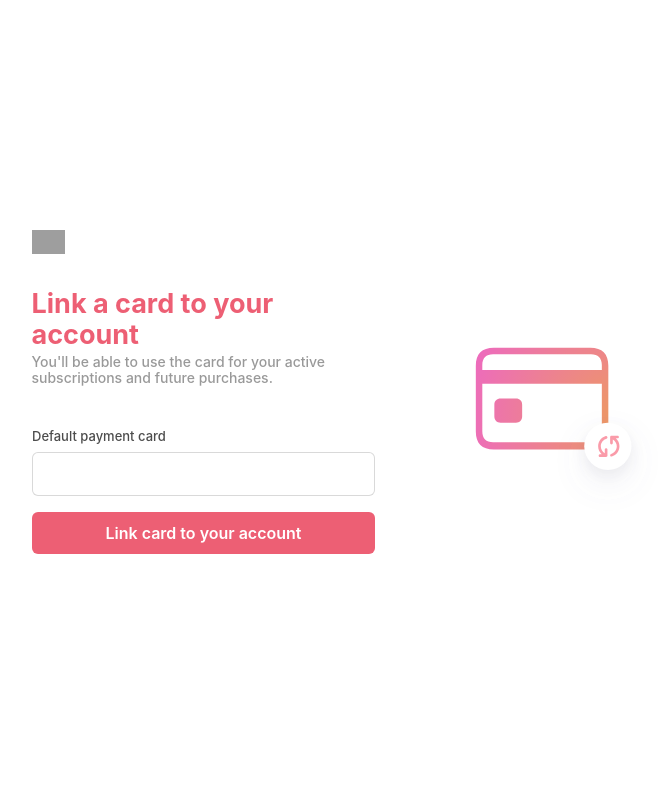
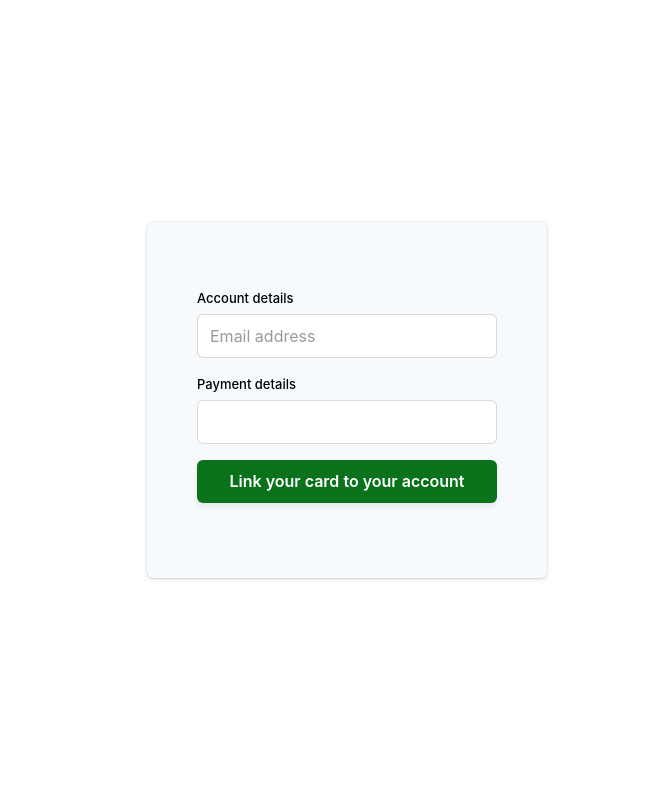
Before and after one commit to stripe-samples/saving-card-without-payment, a PHP site: page / in a window 1280 px wide. Shown: the whole page, without its empty margins (293-952 px from the left). Run offline with PHP 8.4, Linux system fonts and the light colour scheme; some libraries are stand-ins or nearby versions; grey boxes are pictures that could not be loaded.

Commit message:
Updated UI to fit with docs theme

```diff
--- a/client/css/global.css
+++ b/client/css/global.css
@@ -1,17 +1,16 @@
 /* Variables */
 :root {
-  --gray-offset: rgba(0, 0, 0, 0.03);
+  --body-color: rgb(247, 250, 252);
+  --button-color: rgb(30, 166, 114);
+  --accent-color: #0a721b;
+  --secondary-color: #ed5f74;
+  --link-color: #ffffff;
+  --font-color: rgb(105, 115, 134);
   --gray-border: rgba(0, 0, 0, 0.15);
   --gray-light: rgba(0, 0, 0, 0.4);
-  --gray-mid: rgba(0, 0, 0, 0.7);
-  --gray-dark: rgba(0, 0, 0, 0.9);
-  --body-color: var(--gray-mid);
-  --headline-color: var(--gray-dark);
-  --accent-color: #0066f0;
   --body-font-family: -apple-system, BlinkMacSystemFont, sans-serif;
   --radius: 6px;
-  --logo-image: url("https://cdn.glitch.com/804a52b5-e10e-4c27-a231-c2fff9bfec0f%2FKAVHOLM.svg?v=1561585740202");
-  --form-width: 343px;
+  --form-width: 400px;
 }
 
 /* Base */
@@ -21,27 +20,7 @@
 body {
   font-family: var(--body-font-family);
   font-size: 16px;
-  color: var(--body-color);
   -webkit-font-smoothing: antialiased;
-}
-h1,
-h2,
-h3,
-h4,
-h5,
-h6 {
-  color: var(--body-color);
-  margin-top: 2px;
-  margin-bottom: 4px;
-}
-h1 {
-  font-size: 27px;
-  color: var(--headline-color);
-}
-h4 {
-  font-weight: 500;
-  font-size: 14px;
-  color: var(--gray-light);
 }
 
 /* Layout */
@@ -57,63 +36,61 @@ h4 {
   min-height: 100vh;
   margin: 0 auto;
 }
-.sr-header {
-  margin-bottom: 32px;
-}
-.sr-payment-summary {
-  margin-bottom: 20px;
-}
-.sr-main,
-.sr-content {
+.sr-main {
   display: flex;
   flex-direction: column;
   justify-content: center;
   height: 100%;
   align-self: center;
+  padding: 50px 50px 75px 50px;
+  background: var(--body-color);
+  width: var(--form-width);
+  border-radius: var(--radius);
+  box-shadow: 0px 0px 0px 0.5px rgba(50, 50, 93, 0.1),
+    0px 2px 5px 0px rgba(50, 50, 93, 0.1), 0px 1px 1.5px 0px rgba(0, 0, 0, 0.07);
 }
-.sr-main {
-  width: var(--form-width);
+.sr-picker {
+  display: flex;
+  justify-content: space-between;
+  margin-bottom: 25px;
 }
-.sr-content {
-  padding-left: 48px;
+.sr-picker button {
+  background: none !important;
+  border: none;
+  padding: 0 !important;
+  /*optional*/
+  font-family: arial, sans-serif;
+  /*input has OS specific font-family*/
+  color: var(--accent-color);
+  cursor: pointer;
+  width: 75px;
+  box-shadow: none;
+  border-radius: 0;
 }
-.sr-header__logo {
-  background-image: var(--logo-image);
-  height: 24px;
-  background-size: contain;
-  background-repeat: no-repeat;
-  width: 100%;
+.sr-picker button:hover,
+.sr-picker button:focus,
+.sr-picker button.selected {
+  outline: none;
+  box-shadow: none;
+  border-radius: 0;
 }
-.sr-legal-text {
-  color: var(--gray-light);
-  text-align: center;
-  font-size: 13px;
-  line-height: 17px;
-  margin-top: 12px;
+.sr-picker button:hover,
+.sr-picker button:focus {
+  border-bottom: 2px solid var(--secondary-color);
 }
-
+.sr-picker button.selected {
+  border-bottom: 2px solid var(--accent-color);
+}
 .sr-field-error {
-  color: var(--accent-color);
+  color: var(--font-color);
   text-align: left;
   font-size: 13px;
   line-height: 17px;
   margin-top: 12px;
 }
 
-/* Form */
-.sr-form-row {
-  margin: 16px 0;
-}
-label {
-  font-size: 13px;
-  font-weight: 500;
-  margin-bottom: 8px;
-  display: inline-block;
-}
-
 /* Inputs */
 .sr-input,
-.sr-select,
 input[type="text"] {
   border: 1px solid var(--gray-border);
   border-radius: var(--radius);
@@ -139,114 +116,37 @@ button:focus,
 input[type="text"]::placeholder {
   color: var(--gray-light);
 }
-
-/* Checkbox */
-.sr-checkbox-label {
-  position: relative;
-  cursor: pointer;
+.sr-result {
+  height: 44px;
+  -webkit-transition: height 1s ease;
+  -moz-transition: height 1s ease;
+  -o-transition: height 1s ease;
+  transition: height 1s ease;
+  color: var(--font-color);
+  overflow: auto;
+}
+.sr-result code {
+  overflow: scroll;
+}
+.sr-result.expand {
+  height: 350px;
 }
 
-.sr-checkbox-label input {
-  opacity: 0;
-  margin-right: 6px;
+.sr-combo-inputs-row {
+  box-shadow: 0px 0px 0px 0.5px rgba(50, 50, 93, 0.1),
+    0px 2px 5px 0px rgba(50, 50, 93, 0.1), 0px 1px 1.5px 0px rgba(0, 0, 0, 0.07);
+  border-radius: 7px;
 }
 
-.sr-checkbox-label .sr-checkbox-check {
-  position: absolute;
-  left: 0;
-  height: 16px;
-  width: 16px;
-  background-color: white;
-  border: 1px solid var(--gray-border);
-  border-radius: 4px;
-  transition: all 0.2s ease;
+/* Form */
+.sr-form-row {
+  margin: 16px 0;
 }
-
-.sr-checkbox-label input:focus ~ .sr-checkbox-check {
-  box-shadow: 0 0 0 1px rgba(50, 151, 211, 0.3), 0 1px 1px 0 rgba(0, 0, 0, 0.07),
-    0 0 0 4px rgba(50, 151, 211, 0.3);
-  outline: none;
-}
-
-.sr-checkbox-label input:checked ~ .sr-checkbox-check {
-  background-color: var(--accent-color);
-  background-image: url("https://cdn.glitch.com/804a52b5-e10e-4c27-a231-c2fff9bfec0f%2Ficon-checkmark.svg?v=1561586156671");
-  background-repeat: no-repeat;
-  background-size: 16px;
-  background-position: -1px -1px;
-}
-
-/* Select */
-.sr-select {
-  display: block;
-  height: 44px;
-  margin: 0;
-  background-image: url("https://cdn.glitch.com/804a52b5-e10e-4c27-a231-c2fff9bfec0f%2Ficon-chevron-down.svg?v=1561504532379");
-  background-repeat: no-repeat, repeat;
-  background-position: right 12px top 50%, 0 0;
-  background-size: 0.65em auto, 100%;
-}
-.sr-select:after {
-}
-.sr-select::-ms-expand {
-  display: none;
-}
-.sr-select:hover {
-  cursor: pointer;
-}
-.sr-select:focus {
-  box-shadow: 0 0 0 1px rgba(50, 151, 211, 0.3), 0 1px 1px 0 rgba(0, 0, 0, 0.07),
-    0 0 0 4px rgba(50, 151, 211, 0.3);
-  outline: none;
-}
-.sr-select option {
-  font-weight: 400;
-}
-.sr-select:invalid {
-  color: var(--gray-light);
-  background-opacity: 0.4;
-}
-
-/* Combo inputs */
-.sr-combo-inputs {
-  display: flex;
-  flex-direction: column;
-}
-.sr-combo-inputs input,
-.sr-combo-inputs .sr-select {
-  border-radius: 0;
-  border-bottom: 0;
-}
-.sr-combo-inputs > input:first-child,
-.sr-combo-inputs > .sr-select:first-child {
-  border-radius: var(--radius) var(--radius) 0 0;
-}
-.sr-combo-inputs > input:last-child,
-.sr-combo-inputs > .sr-select:last-child {
-  border-radius: 0 0 var(--radius) var(--radius);
-  border-bottom: 1px solid var(--gray-border);
-}
-.sr-combo-inputs > .sr-combo-inputs-row:first-child input:first-child {
-  border-radius: var(--radius) 0 0 0;
-}
-.sr-combo-inputs > .sr-combo-inputs-row:first-child input:last-child {
-  border-radius: 0 var(--radius) 0 0;
-}
-.sr-combo-inputs-row:not(:first-of-type) .sr-input {
-  border-radius: 0 0 var(--radius) var(--radius);
-}
-.sr-combo-inputs-row {
-  width: 100%;
-  display: flex;
-}
-
-.sr-combo-inputs-row > input {
-  width: 100%;
-  border-radius: 0;
-}
-
-.sr-combo-inputs-row > input:first-child {
-  border-right: 0;
+label {
+  font-size: 13px;
+  font-weight: 500;
+  margin-bottom: 8px;
+  display: inline-block;
 }
 
 /* Buttons and links */
@@ -261,6 +161,8 @@ button {
   cursor: pointer;
   transition: all 0.2s ease;
   display: block;
+  box-shadow: 0px 4px 5.5px 0px rgba(0, 0, 0, 0.07);
+  width: 100%;
 }
 button:hover {
   filter: contrast(115%);
@@ -269,14 +171,13 @@ button:active {
   transform: translateY(0px) scale(0.98);
   filter: brightness(0.9);
 }
-
-.sr-payment-form button,
-.fullwidth {
-  width: 100%;
+button:disabled {
+  opacity: 0.5;
+  cursor: none;
 }
 
 a {
-  color: var(--accent-color);
+  color: var(--link-color);
   text-decoration: none;
   transition: all 0.2s ease;
 }
@@ -290,13 +191,6 @@ a:active {
 }
 
 /* Code block */
-.sr-callout {
-  background: var(--gray-offset);
-  padding: 12px;
-  border-radius: var(--radius);
-  max-height: 200px;
-  overflow: auto;
-}
 code,
 pre {
   font-family: "SF Mono", "IBM Plex Mono", "Menlo", monospace;
@@ -331,45 +225,17 @@ pre {
 
   .sr-main {
     width: 100%;
+    height: 305px;
+    background: rgb(247, 250, 252);
+    box-shadow: 0px 0px 0px 0.5px rgba(50, 50, 93, 0.1),
+      0px 2px 5px 0px rgba(50, 50, 93, 0.1),
+      0px 1px 1.5px 0px rgba(0, 0, 0, 0.07);
+    border-radius: 6px;
   }
 }
 
-/* Pasha styles – Brand-overrides, can split these out */
-:root {
-  --accent-color: #ed5f74;
-  --headline-color: var(--accent-color);
-  --logo-image: url("https://cdn.glitch.com/804a52b5-e10e-4c27-a231-c2fff9bfec0f%2Flogo-pasha.svg?v=1561504532656");
-}
+/* todo: spinner/processing state, errors, animations */
 
-.pasha-image-stack {
-  display: grid;
-  grid-gap: 12px;
-  grid-template-columns: auto auto;
-}
-
-.pasha-image-stack img {
-  border-radius: var(--radius);
-  background-color: var(--gray-border);
-  box-shadow: 0 7px 14px 0 rgba(50, 50, 93, 0.1),
-    0 3px 6px 0 rgba(0, 0, 0, 0.07);
-  transition: all 0.8s ease;
-  opacity: 0;
-}
-
-.pasha-image-stack img:nth-child(1) {
-  transform: translate(12px, -12px);
-  opacity: 1;
-}
-.pasha-image-stack img:nth-child(2) {
-  transform: translate(-24px, 16px);
-  opacity: 1;
-}
-.pasha-image-stack img:nth-child(3) {
-  transform: translate(68px, -100px);
-  opacity: 1;
-}
-
-/* todo: spinner/processing state, errors, animations */
 .spinner,
 .spinner:before,
 .spinner:after {
@@ -417,6 +283,7 @@ pre {
   -webkit-animation: loading 2s infinite ease;
   animation: loading 2s infinite ease;
 }
+
 @-webkit-keyframes loading {
   0% {
     -webkit-transform: rotate(0deg);
@@ -446,33 +313,6 @@ pre {
   animation-timing-function: ease;
 }
 
-.sr-payment-form .sr-form-row {
-  animation: 0.4s field-in;
-  animation-fill-mode: both;
-  animation-timing-function: ease;
-  transform-origin: 50% 0%;
-}
-
-/* need saas for loop :D  */
-.sr-payment-form .sr-form-row:nth-child(1) {
-  animation-delay: 0;
-}
-.sr-payment-form .sr-form-row:nth-child(2) {
-  animation-delay: 60ms;
-}
-.sr-payment-form .sr-form-row:nth-child(3) {
-  animation-delay: 120ms;
-}
-.sr-payment-form .sr-form-row:nth-child(4) {
-  animation-delay: 180ms;
-}
-.sr-payment-form .sr-form-row:nth-child(5) {
-  animation-delay: 240ms;
-}
-.sr-payment-form .sr-form-row:nth-child(6) {
-  animation-delay: 300ms;
-}
-
 .hidden {
   display: none;
 }
@@ -498,7 +338,3 @@ pre {
     transform: scale(1);
   }
 }
-
-.sr-endstate {
-  display: none;
-}
--- a/client/index.html
+++ b/client/index.html
@@ -1,75 +1,49 @@
 <!DOCTYPE html>
 <html lang="en">
   <head>
-    <title>Stripe Payment Page Recipe</title>
     <meta charset="utf-8" />
-    <meta http-equiv="X-UA-Compatible" content="IE=edge" />
+    <title>Saving a Card sample</title>
+    <meta name="description" content="A demo of Stripe Payment Intents" />
     <meta name="viewport" content="width=device-width, initial-scale=1" />
+
+    <link rel="icon" href="favicon.ico" type="image/x-icon" />
     <link rel="stylesheet" href="css/normalize.css" />
     <link rel="stylesheet" href="css/global.css" />
     <script src="https://js.stripe.com/v3/"></script>
     <script src="/script.js" defer></script>
   </head>
+
   <body>
     <div class="sr-root">
-      <div id="startstate" class="sr-main">
-        <header class="sr-header">
-          <div class="sr-header__logo"></div>
-        </header>
-        <div class="sr-payment-summary">
-          <h1>Link a card to your account</h1>
-          <h4>
-            You'll be able to use the card for your active subscriptions and
-            future purchases.
-          </h4>
-        </div>
-        <div class="sr-payment-form">
-          <form action="" method="get" id="payment-form">
-            <div class="sr-form-row">
-              <label for="card-element">
-                Default payment card
-              </label>
-              <div class="sr-input sr-card-element" id="card-element"></div>
-              <div class="sr-field-error" id="card-errors" role="alert"></div>
+      <div class="sr-main">
+        <div class="sr-payment-form card">
+          <div class="sr-form-row">
+            <label>
+              Account details
+            </label>
+            <input type="text" id="email" placeholder="Email address" />
+          </div>
+
+          <div class="sr-form-row">
+            <label>
+              Payment details
+            </label>
+            <div class="sr-input sr-element sr-card-element" id="card-element">
+              <!-- A Stripe card Element will be inserted here. -->
             </div>
-            <div class="sr-form-row">
-              <button id="card-button"><div class="spinner hidden" id="spinner"></div><span id="button-text">Link card to your account</span></button>
-            </div>
-          </form>
-        </div>
-      </div>
-      <div id="endstate" class="sr-main sr-endstate">
-        <header class="sr-header">
-          <div class="sr-header__logo"></div>
-        </header>
-        <div class="sr-payment-summary">
-          <h1>
-            Your card setup was successful.
-          </h1>
-          <h4>
-            A customer has been created with the payment method. View
-            <a href="https://stripe.com/docs/api/setup_intents"
-              >SetupIntent response</a
-            >
-          </h4>
-        </div>
-
-        <div class="sr-section">
-          <div class="sr-callout">
-            <pre id="setupIntent-response"></pre>
           </div>
-          <button onclick="window.location.href='/'" class="fullwidth">
-            Restart demo
+          <div class="sr-field-error" id="card-errors" role="alert"></div>
+          <button id="submit">
+            <div class="spinner hidden" id="spinner"></div>
+            <span id="button-text">Link your card to your account</span>
           </button>
         </div>
-      </div>
-      <div class="sr-content">
-        <img
-          alt="Pasha company logo"
-          src="pasha-card.svg"
-          width="240"
-          height="260"
-        />
+        <div class="sr-result hidden">
+          <p>Card setup completed<br /></p>
+          <pre>
+            <code></code>
+          </pre>
+        </div>
       </div>
     </div>
   </body>
```
Also changed, not shown: client/script.js (+33 -27 lines), server/node/server.js (+30 -17 lines), server/php/index.php (+19 -16 lines), README.md, saving-card-details.gif (added), saving-card-without-payment.png (deleted), 4 other files.
